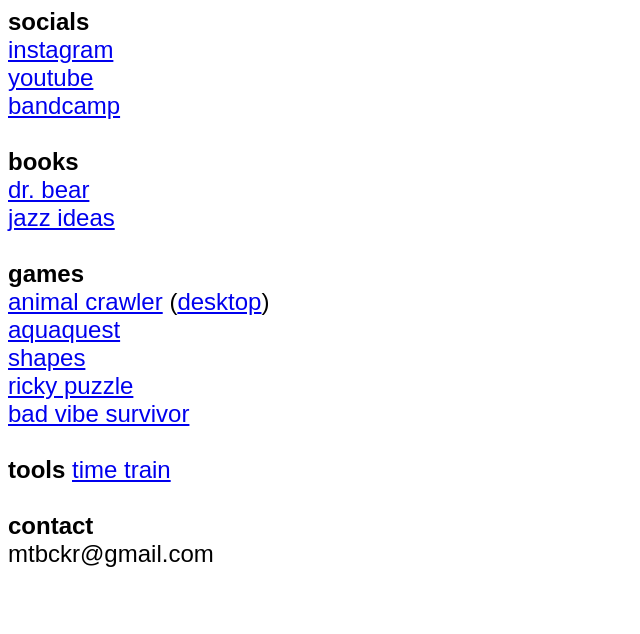
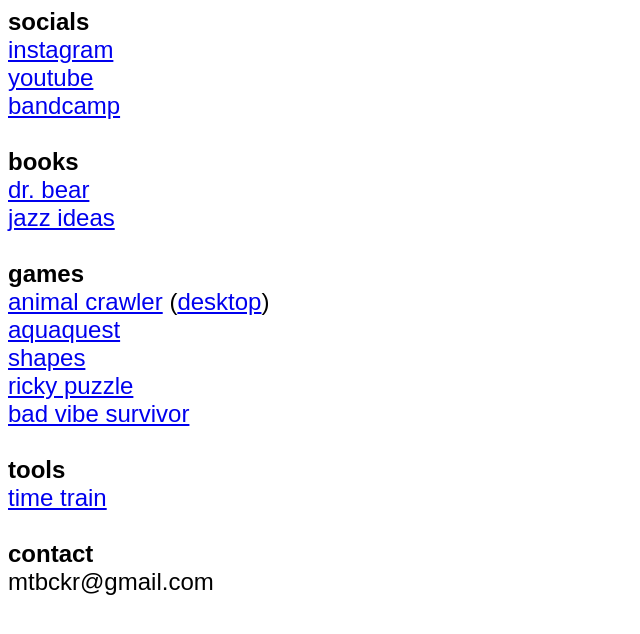
Before and after one commit to santacrows/website, a plain HTML site: page index.html in a window 1280 px wide. Shown: the whole page, without its empty margins (0-640 px from the left). Drawn offline with Linux system fonts and the light colour scheme.

Commit message:
Fix formatting for tools section in index.html

```diff
--- a/index.html
+++ b/index.html
@@ -27,7 +27,7 @@
     <a href="https://santacrows.github.io/rickypuzzle/">ricky puzzle</a><br>
     <a href="https://santacrows.github.io/badvibesurvivor/">bad vibe survivor</a><br>
     <br>
-    <b>tools</b>
+    <b>tools</b><br>
     <a href="https://santacrows.github.io/timetrain/">time train</a><br>
     <br>
     <b>contact</b><br>
```
